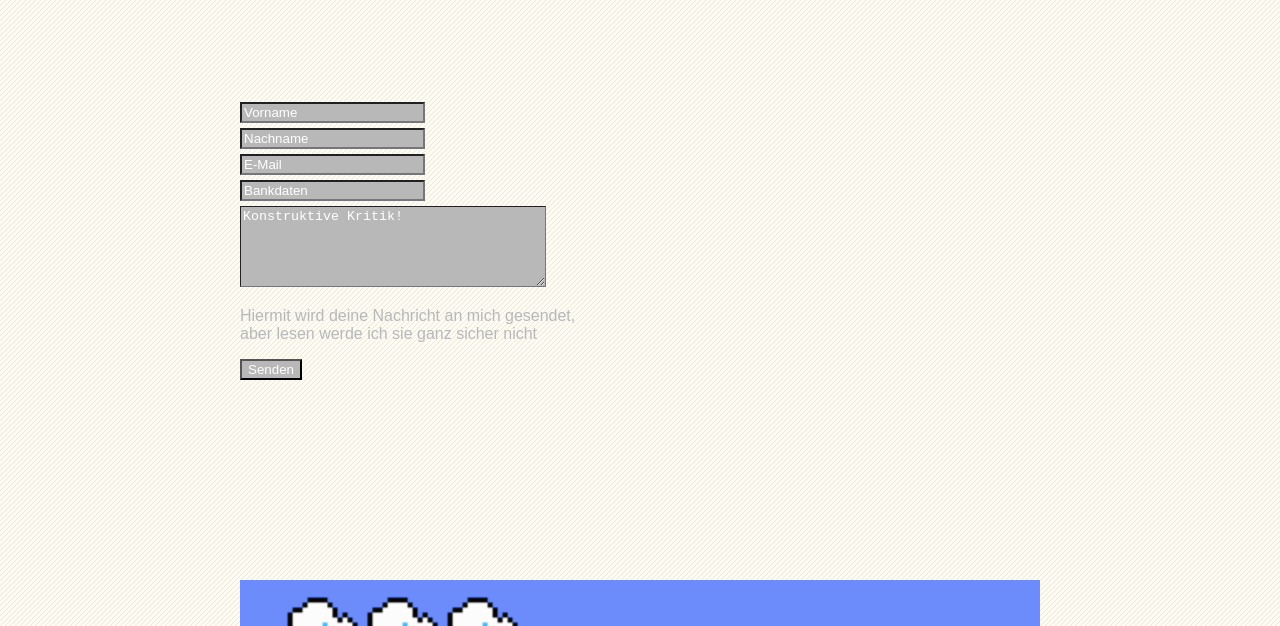
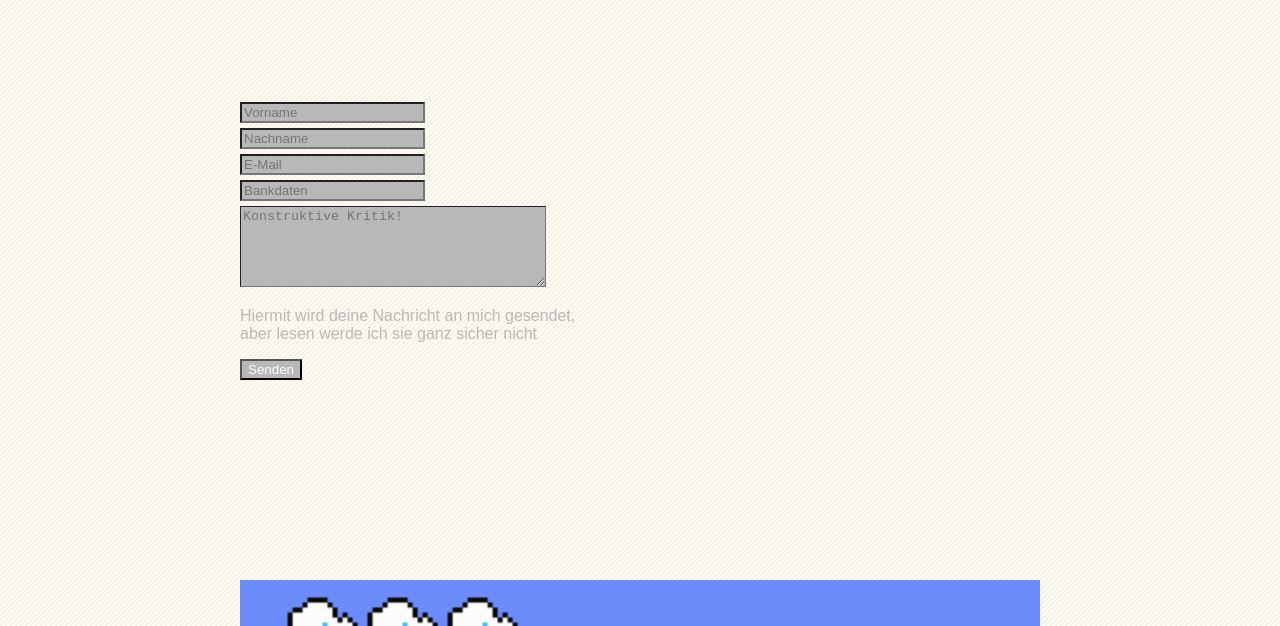
Before and after one commit to VinniPoo/GIS_SoSe2020, a plain HTML site: page Aufgabe03/Contact.html in a window 1280 px wide. Shown: the part 174-800 px from the top of the page. Drawn offline with Linux system fonts and the light colour scheme.

Commit message:
Placeholder eingefügt

```diff
--- a/Aufgabe03/Contact.html
+++ b/Aufgabe03/Contact.html
@@ -31,15 +31,15 @@
 
     <main>
         <div id="Nachricht">
-            <input type="text" value="Vorname">
+            <input type="text" name="Vorname" placeholder="Vorname">
             <br>
-            <input type="text" value="Nachname">
+            <input type="text" name="Nachname" placeholder="Nachname">
             <br>
-            <input type="text" value="E-Mail">
+            <input type="text" name="E-Mail" placeholder="E-Mail">
             <br>
-            <input type="text" value="Bankdaten">
+            <input type="text" name="Bankdaten" placeholder="Bankdaten">
             <br>
-            <textarea name="Nachricht" id="textarea2" cols="30" rows="5">Konstruktive Kritik!</textarea>
+            <textarea name="Nachricht" placeholder="Konstruktive Kritik!" id="textarea2" cols="30" rows="5"></textarea>
             <br>
             <p id="color">Hiermit wird deine Nachricht an mich gesendet, <br>
                 aber lesen werde ich sie ganz sicher nicht</p>
```
